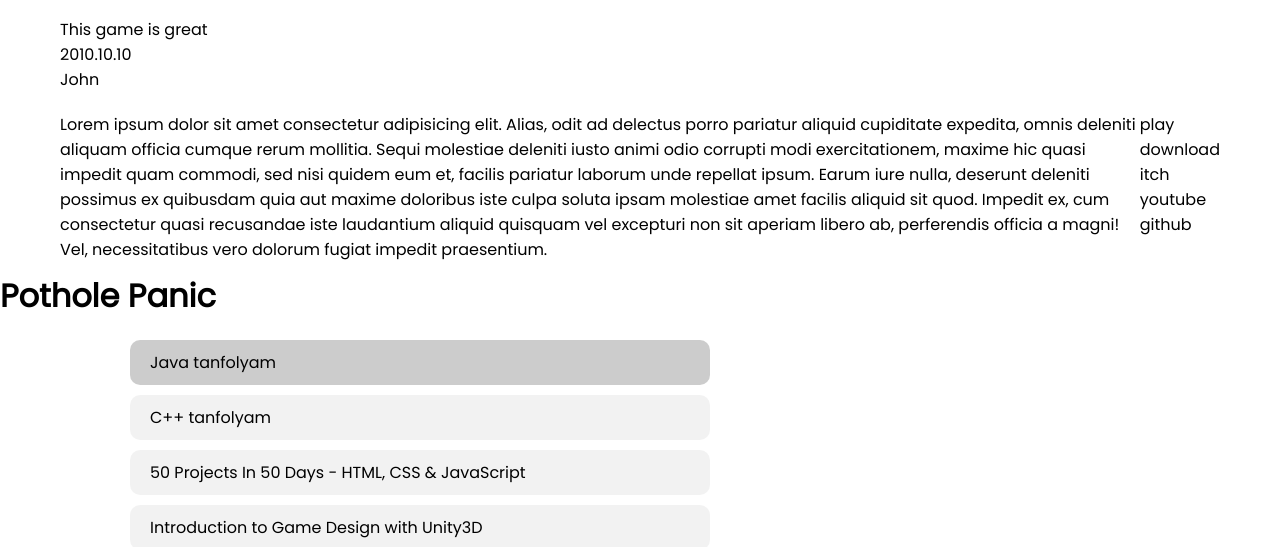
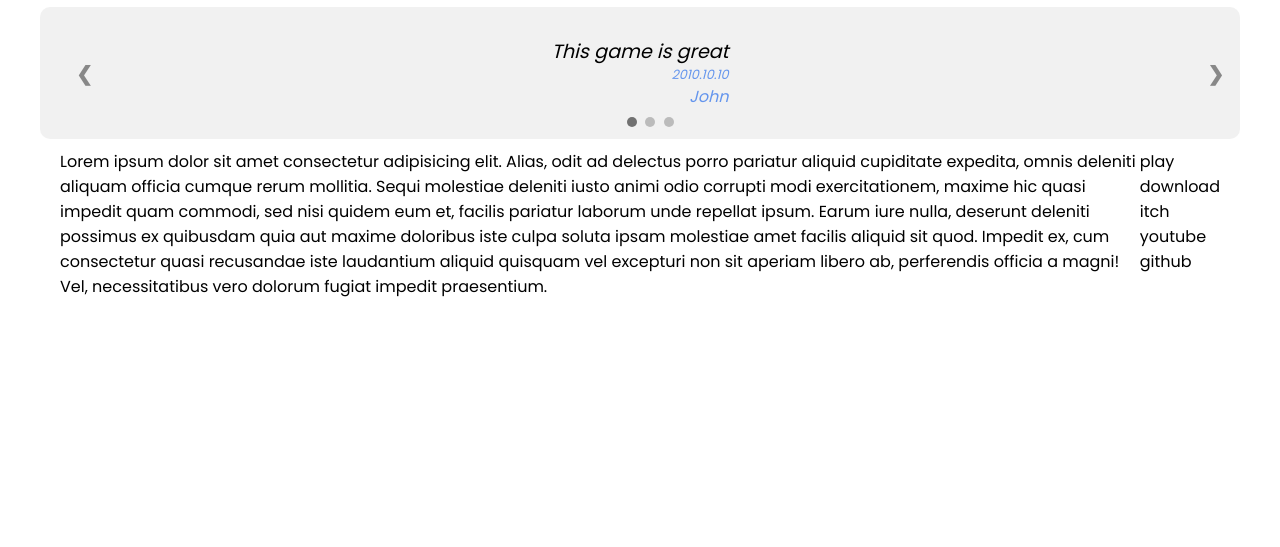
Before and after one commit to KreWorks/kregames, a plain HTML site: page index.html in a window 1280 px wide. Shown: the part 253-800 px from the top of the page. Drawn offline with Linux system fonts and the light colour scheme.

Commit message:
Text carousal for quotes

```diff
--- a/index.html
+++ b/index.html
@@ -27,11 +27,30 @@
                             </div>
                         </div>
                     </div>
-                    <div class="container">
+                    <div class="container quotes">
                         <div class="quote">
                             <div class="quote-text">This game is great</div>
                             <div class="quote-date">2010.10.10</div>
                             <div class="quote-author">John</div>
+                        </div>
+                        <div class="quote">
+                            <div class="quote-text">This game is great 2</div>
+                            <div class="quote-author">John</div>
+                            <div class="quote-date">2010.10.10</div>
+
+                        </div>
+                        <div class="quote">
+                            <div class="quote-text">This game is great 3</div>
+                            <div class="quote-date">2010.10.10</div>
+                            <div class="quote-author">John</div>
+                        </div>
+                         <!-- Next/prev buttons -->
+                        <a class="prev" onclick="plusSlides(-1)">&#10094;</a>
+                        <a class="next" onclick="plusSlides(1)">&#10095;</a>
+                        <div class="dot-container">
+                            <span class="dot" onclick="currentSlide(1)"></span>
+                            <span class="dot" onclick="currentSlide(2)"></span>
+                            <span class="dot" onclick="currentSlide(3)"></span>
                         </div>
                     </div>
                     <div class="container">
@@ -48,31 +67,7 @@
 
                         </div>
                     </div>
-                    <h1>Pothole Panic</h1>
-                    <div class="slide-content">
-                        <ul class="course-list">
-                            <li class="active" data-image-link="">
-                                Java tanfolyam
-                            </li>
-                            <li data-image-link="">C++ tanfolyam</li>
-                            <li data-image-link="courses/50html.jpg">
-                                50 Projects In 50 Days - HTML, CSS & JavaScript
-                            </li>
-                            <li data-image-link="courses/GameDesign.jpg">
-                                Introduction to Game Design with Unity3D
-                            </li>
-                            <li data-image-link="courses/UnityCityBuilder.jpg">
-                                Unity 2019 Learn to write better code making a
-                                City Builder
-                            </li>
-                        </ul>
-                        <img
-                            id="course-img"
-                            class="course-img"
-                            src="courses/50html.jpg"
-                            alt=""
-                        />
-                    </div>
+
                 </div>
                 <div id="game" class="slide-item">
                     <h1>Pothole Panic</h1>
--- a/script.js
+++ b/script.js
@@ -145,3 +145,30 @@ body.addEventListener(
     },
     { passive: true }
 )
+
+var quoteIndex = 1;
+showSlides(quoteIndex);
+
+function plusSlides(n) {
+  showSlides(quoteIndex += n);
+}
+
+function currentSlide(n) {
+  showSlides(quoteIndex = n);
+}
+
+function showSlides(n) {
+  var i;
+  var quotes = document.getElementsByClassName("quote");
+  var dots = document.getElementsByClassName("dot");
+  if (n > quotes.length) {quoteIndex = 1}
+    if (n < 1) {quoteIndex = quotes.length}
+    for (i = 0; i < quotes.length; i++) {
+        quotes[i].style.display = "none";
+    }
+    for (i = 0; i < dots.length; i++) {
+      dots[i].className = dots[i].className.replace(" active", "");
+    }
+    quotes[quoteIndex-1].style.display = "block";
+  dots[quoteIndex-1].className += " active";
+}
--- a/style.css
+++ b/style.css
@@ -124,6 +124,88 @@ img.logo{
     background-color:wheat;
     border-radius: 10px;
 }
+
+/* Quotes */
+.quotes {
+    position: relative;
+    background: #f1f1f1f1;
+    border-radius: 10px;
+}
+.quote {
+    display: none;
+    padding: 20px;
+    text-align: center;
+    margin:0px auto;
+}
+
+.quote-text{
+    font-size: 1.2rem;
+    font-style: italic;
+}
+.quote-date,.quote-author  {
+    text-align: right;
+    font-size:0.8rem;
+    font-style: italic;
+    color: cornflowerblue;
+}
+.quote-author  {font-size:1rem;}
+
+/* Next & previous buttons */
+.prev, .next {
+    cursor: pointer;
+    position: absolute;
+    top: 50%;
+    width: auto;
+    margin-top: -30px;
+    padding: 16px;
+    color: #888;
+    font-weight: bold;
+    font-size: 20px;
+    border-radius: 5px;
+    user-select: none;
+}
+
+/* Position the "next button" to the right */
+.next {
+    position: absolute;
+    right: 0;
+}
+
+/* On hover, add a black background color with a little bit see-through */
+.prev:hover, .next:hover {
+    background-color: rgba(0,0,0,0.8);
+    color: white;
+}
+
+/* The dot/bullet/indicator container */
+.dot-container {
+    position: absolute;
+    bottom: 0px;
+    left: calc(50%);
+    text-align: center;
+    padding: 5px;
+    transform: translateX(-20px);
+}
+
+/* The dots/bullets/indicators */
+.dot {
+    cursor: pointer;
+    height: 10px;
+    width: 10px;
+    margin: 0 2px;
+    background-color: #bbb;
+    border-radius: 50%;
+    display: inline-block;
+    transition: background-color 0.6s ease;
+  }
+
+  /* Add a background color to the active dot/circle */
+  .active, .dot:hover {
+    background-color: #717171;
+  }
+
+
+
 /* About */
 img#avatar {
     width: 300px;
```
Also changed, not shown: 1 other file.
